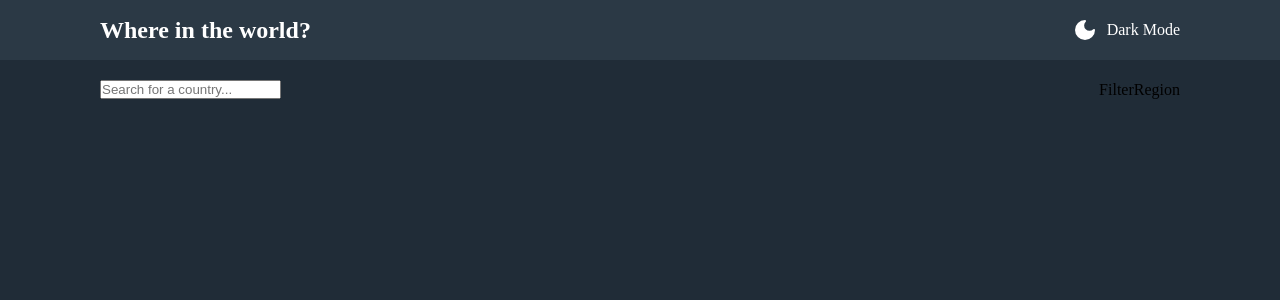
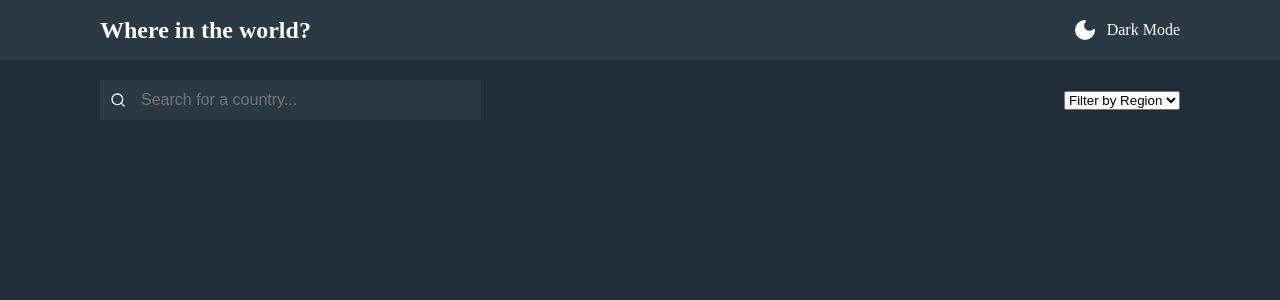
Before and after one commit to suraj-py/Frontend-Mentor-Challenges, a React (Vite) app in the folder REST Countries/: page / in a window 1280 px wide. Shown: the top 300 px of the page. Built offline with nearby package versions, Linux system fonts and the light colour scheme; no server answers.

Commit message:
style: styles added to search bar

```diff
--- a/REST Countries/src/components/FilterRegion.jsx
+++ b/REST Countries/src/components/FilterRegion.jsx
@@ -2,7 +2,16 @@ import React from 'react'
 
 function FilterRegion() {
   return (
-    <div>FilterRegion</div>
+    <div>
+       <select>
+          <option value="">Filter by Region</option>
+          <option value="Africa">Africa</option>
+          <option value="Americas">Americas</option>
+          <option value="Asia">Asia</option>
+          <option value="Europe">Europe</option>
+          <option value="Oceania">Oceania</option>
+        </select>
+    </div>
   )
 }
 
--- a/REST Countries/src/components/Searchbar.jsx
+++ b/REST Countries/src/components/Searchbar.jsx
@@ -1,14 +1,39 @@
+import { Search } from 'lucide-react'
 import React from 'react'
+import styled from 'styled-components'
+
+
+const Form = styled.form`
+  display: flex;
+  flex-direction: row;
+  align-items: center;
+  gap: 5px;
+  padding-left: 10px;
+  background-color: hsl(209, 23%, 22%);
+`;
+
+const SearchInput = styled.input`
+  width: 350px;
+  height: 40px;
+  outline: none;
+  border: none;
+  color: white;
+  padding-left: 10px;
+  font-size: 1rem;
+  background-color: hsl(209, 23%, 22%);
+
+`;
 
 function Searchbar({name}) {
   return (
-    <form>
-          <input
+    <Form>
+          <Search size={16} color='white' />
+          <SearchInput
               value={name}
               type='text'
               placeholder='Search for a country...'
           />
-    </form>
+    </Form>
   )
 }
 
```
